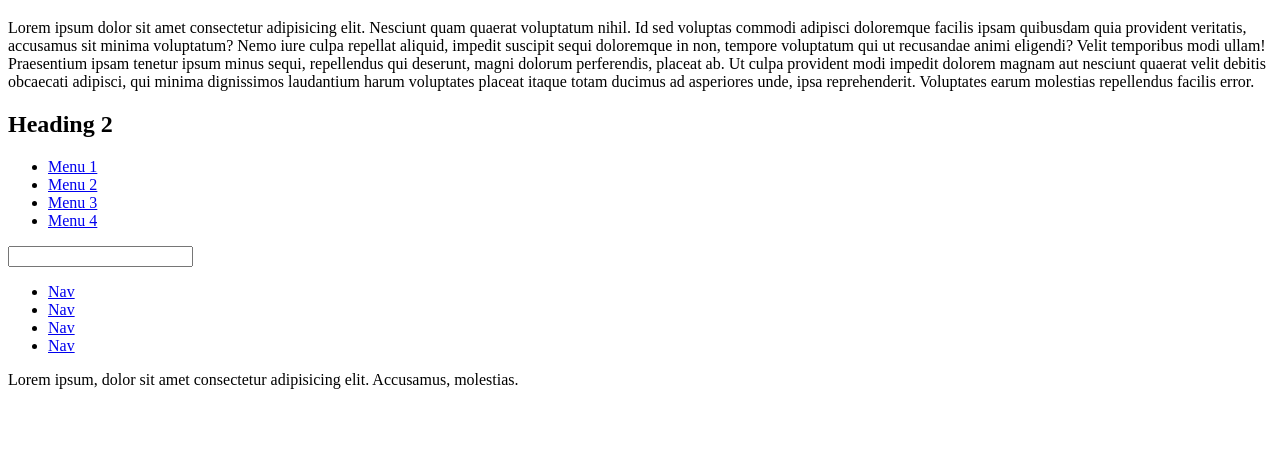
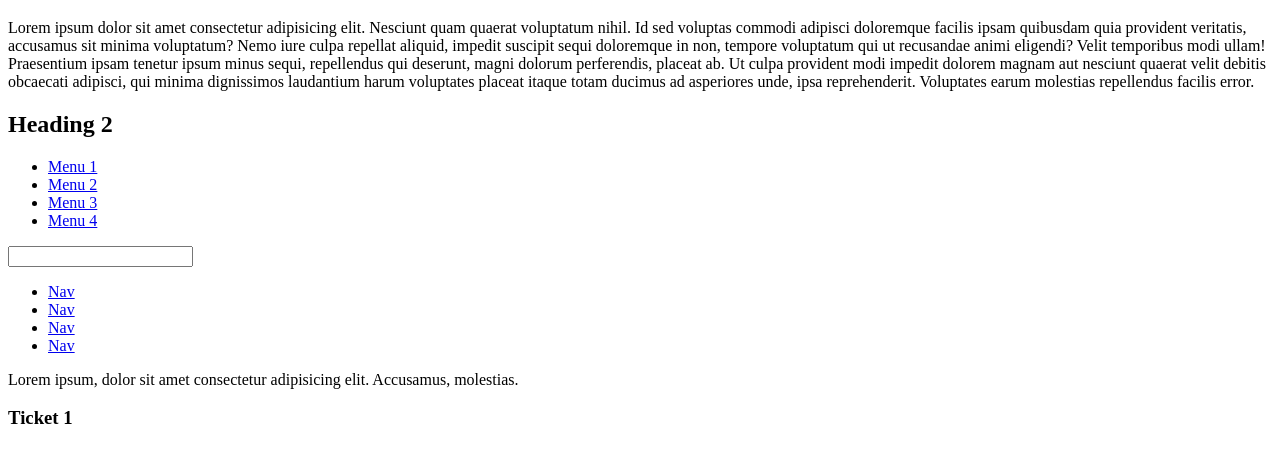
Before and after one commit to rayymann/crap-portfolio, a plain HTML site: page index.html in a window 1280 px wide. Shown: the part 61-524 px from the top of the page. Drawn offline with Linux system fonts and the light colour scheme.

Commit message:
Add ticket 1

```diff
--- a/index.html
+++ b/index.html
@@ -33,5 +33,6 @@
             <li><a href="#">Nav</a></li>
         </ul>
         <p>Lorem ipsum, dolor sit amet consectetur adipisicing elit. Accusamus, molestias.</p>
+        <h3>Ticket 1</h3>
     </body>
 </html>
```
